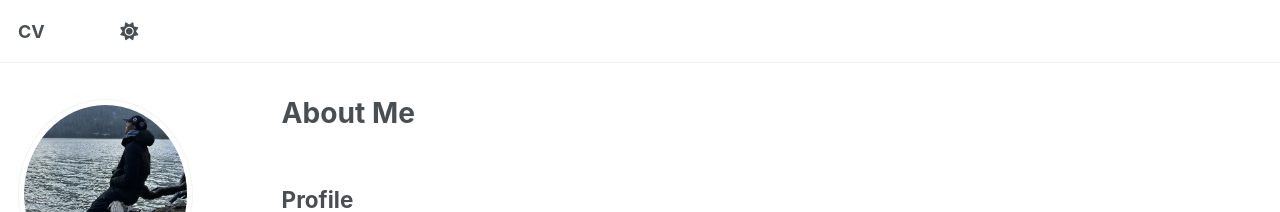
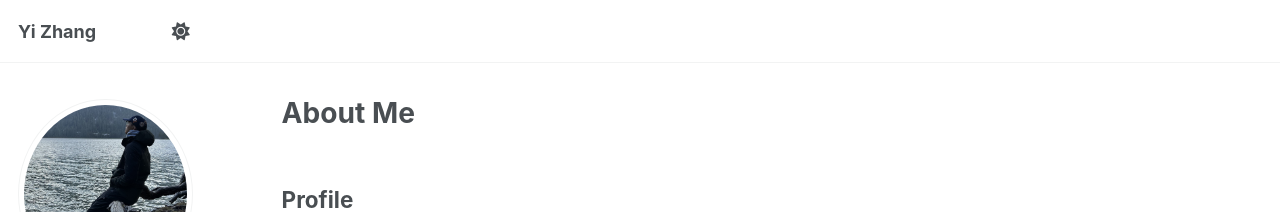
Before and after one commit to YiiiiZhang/YiiiiZhang.github.io, a Jekyll site: the page built from _pages/about.md, in a window 1280 px wide. Shown: the top 212 px of the page. Built offline with Jekyll 4.4.1, drawn with Linux system fonts in a browser that asks for light colours; some web fonts are replaced; a script that is not in the unit is left out.

Commit message:
personal info

```diff
--- a/_config.yml
+++ b/_config.yml
@@ -9,10 +9,10 @@
 # Basic Site Settings
 locale                   : "en-US"
 site_theme               : "default" # Currently available options are "default", "air"
-title                    : "CV"
+title                    : "Yi Zhang"
 title_separator          : "-"
 name                     : &name "CV"
-description              : &description "Your Name's academic portfolio"   # Update this with a general description of your site, this is the default if not overridden by a page
+description              : &description "Yi Zhang's academic portfolio"   # Update this with a general description of your site, this is the default if not overridden by a page
 url                      : https://yiiiizhang.github.io # The base hostname & protocol for your site e.g. "https://[your GitHub username].github.io",
                                                            # or if you already have some other page hosted on Github then use "https://[your GitHub username].github.io/[Your Repo Name]"
 baseurl                  : "" # the subpath of your site, e.g. "/blog"
```
